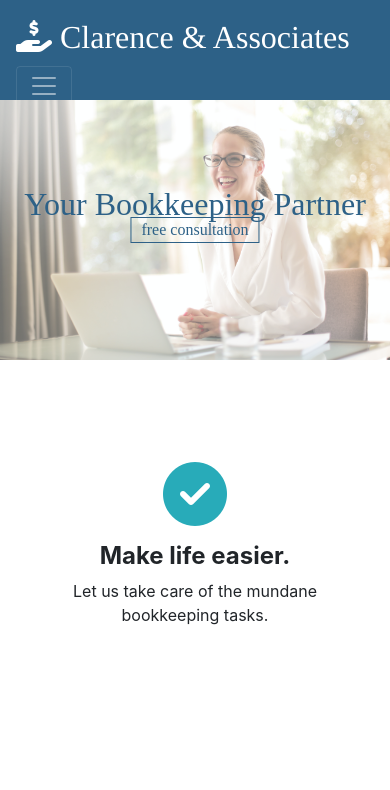
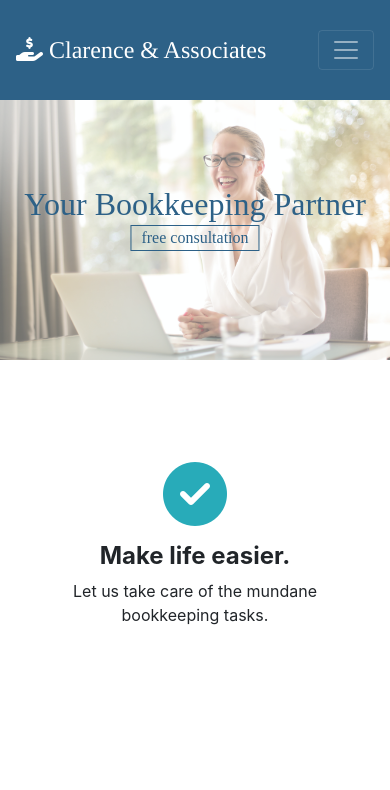
Before and after one commit to alpinetyler/clarence-and-associates, a website: page index.html in a window 390 px wide. Shown: the top 790 px of the page. Drawn offline with nearby package versions, Linux system fonts and the light colour scheme.

Commit message:
front page changes

```diff
--- a/styles.css
+++ b/styles.css
@@ -219,7 +219,21 @@ a{
     font-size: 2rem;
     }
 
-    .more-info{
+    .logo{
+      font-family: times;
+      font-size: 1.5rem;
+      color: white
+    }
+
+    .more-info {
+      font-family: 'Merriweather', serif;
       font-size: 1rem;
+      color: #2d6187;
+      position: absolute;
+      top: 53%;
+      left: 50%;
+      transform: translate(-50%, -50%);
+      border: #2d6187 1px solid;
+      padding: 0 10px 0 10px;
     }
   }
```
